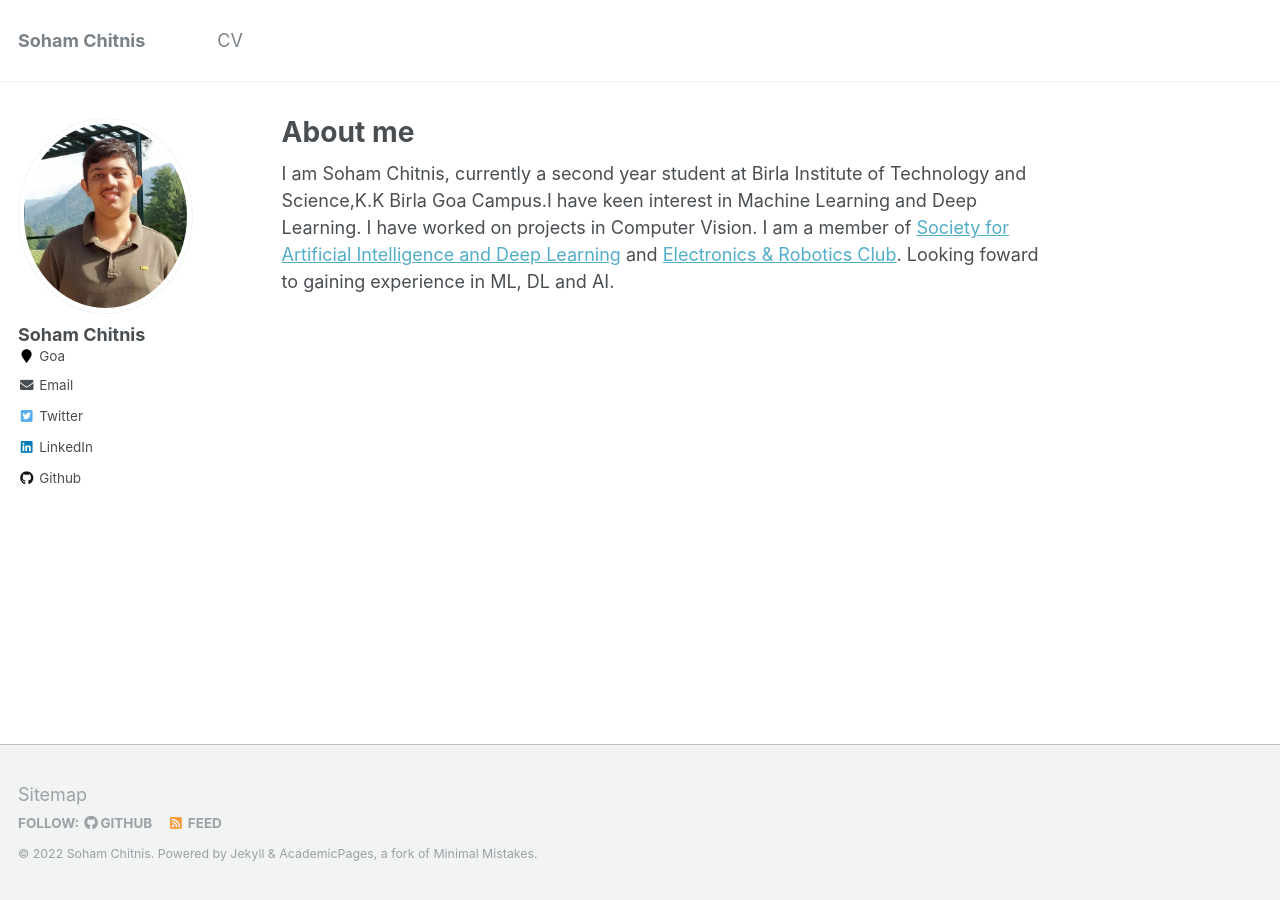
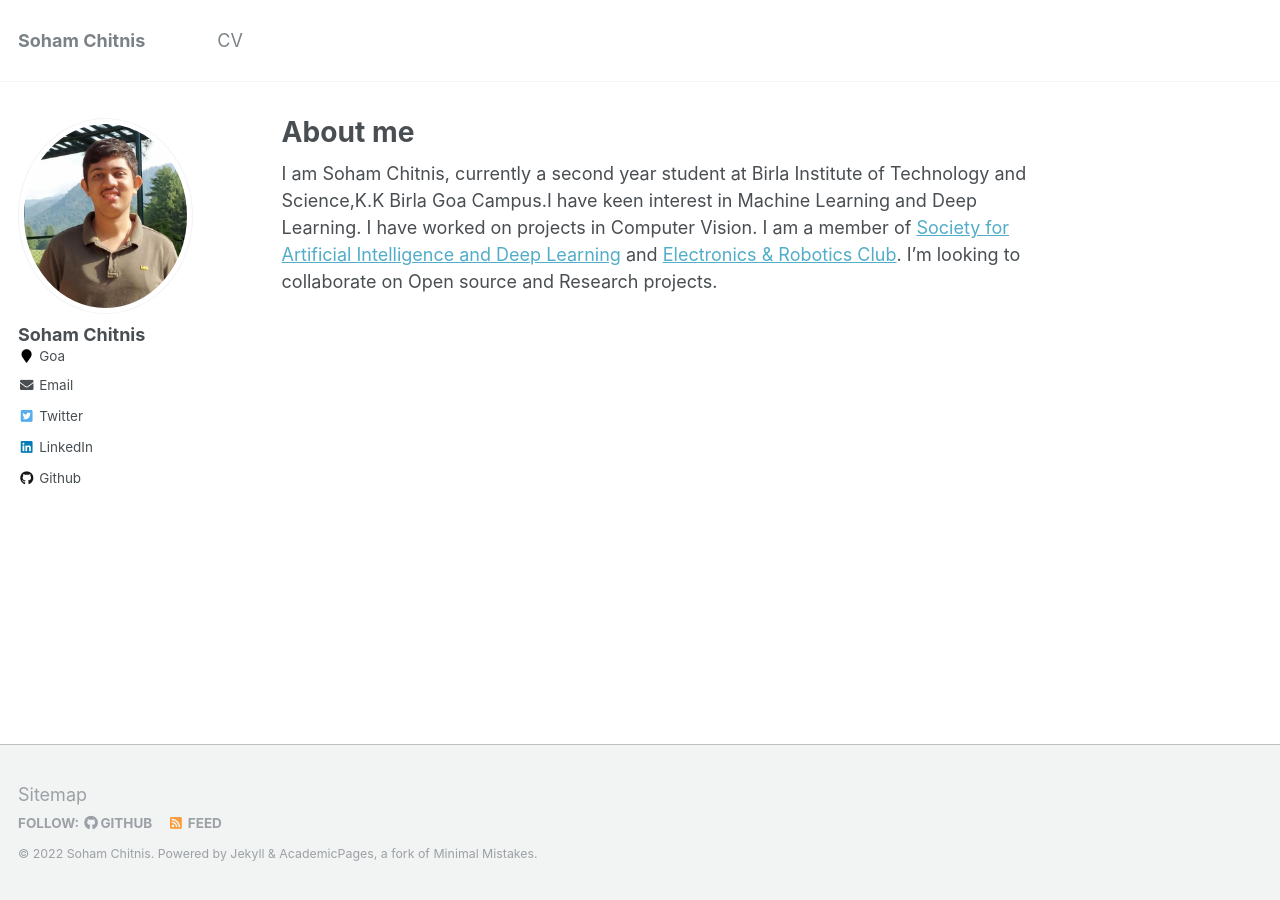
Before and after one commit to soham-chitnis10/soham-chitnis10_archived.github.io, a Jekyll site: the page built from _pages/about.md, in a window 1280 px wide. Built offline with Jekyll 4.4.1, drawn with Linux system fonts in a browser that asks for light colours.

Commit message:
Update about.md

```diff
--- a/_pages/about.md
+++ b/_pages/about.md
@@ -8,4 +8,4 @@ redirect_from:
   - /about.html
 ---
 
-I am Soham Chitnis, currently a second year student at Birla Institute of Technology and Science,K.K Birla Goa Campus.I have keen interest in Machine Learning and Deep Learning. I have worked on projects in Computer Vision. I am a member of [Society for Artificial Intelligence and Deep Learning](https://www.saidl.in/) and [Electronics & Robotics Club](https://erc-bpgc.github.io/). Looking foward to gaining experience in ML, DL and AI.
+I am Soham Chitnis, currently a second year student at Birla Institute of Technology and Science,K.K Birla Goa Campus.I have keen interest in Machine Learning and Deep Learning. I have worked on projects in Computer Vision. I am a member of [Society for Artificial Intelligence and Deep Learning](https://www.saidl.in/) and [Electronics & Robotics Club](https://erc-bpgc.github.io/). I’m looking to collaborate on Open source and Research projects.
```
